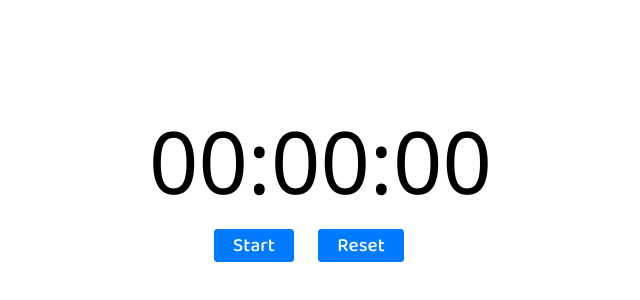
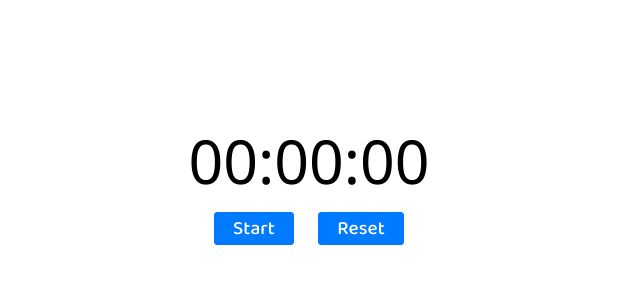
Before and after one commit to Shreyansh-Raj/Stopwatch, a plain HTML site: page index.html in a window 1280 px wide. Shown: the part 218-518 px from the top of the page, without its empty margins (331-971 px from the left). Drawn offline with Linux system fonts and the light colour scheme.

Commit message:
Changes CSS File

```diff
--- a/style.css
+++ b/style.css
@@ -4,9 +4,6 @@
 }
 
 body{
-    /* display: grid;
-    grid-template-columns: repeat(3,auto);
-    grid-template-rows: repeat(3,auto); */
     height: 100vh;
     display: flex;
     justify-content: center;
@@ -15,14 +12,13 @@ body{
 
 #container{
     text-align: center;
-    /* border: 5px solid red; */
     width: 25%;
     font-family: 'Noto Sans', sans-serif;
 
 }
 
 #time{
-    font-size: 5.4rem;
+    font-size: 3.8rem;
 }
 
 .btn{
```
